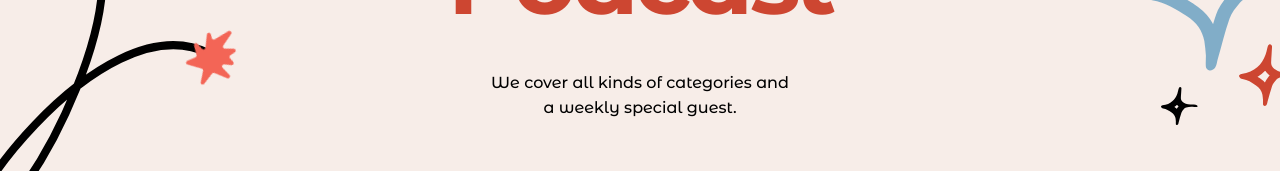
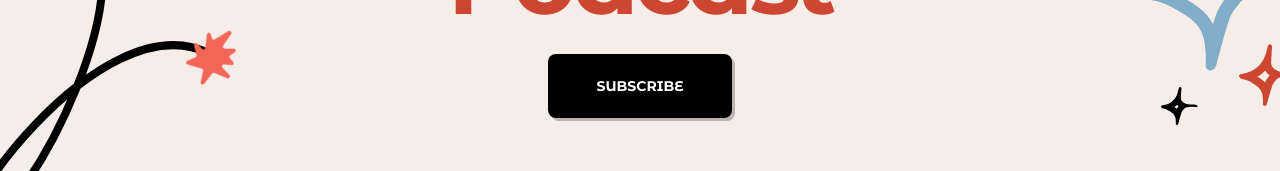
Before and after one commit to onedup/pod-of-cast-vue, a Vue app: page / in a window 1280 px wide. Shown: the part 326-497 px from the top of the page. Built offline with nearby package versions, Linux system fonts and the light colour scheme; what @splidejs/vue-splide would draw is missing.

Commit message:
refactor: change tagName to :tag-name in component call

```diff
--- a/src/components/blocks/BlockHomeHero.vue
+++ b/src/components/blocks/BlockHomeHero.vue
@@ -29,7 +29,7 @@ const splideOptions = {
       <BaseDisplayTitle class="hero__display-title centered"
         >Your Daily <template v-slot:highlight>Podcast</template></BaseDisplayTitle
       >
-      <BaseText class="hero__text centered" tagName="p" size="l"
+      <BaseText class="hero__text centered" :tag-name="p" size="l"
         >We cover all kinds of categories and a weekly special guest.</BaseText
       >
       <BaseButton class="hero__btn" size="l">SUBSCRIBE</BaseButton>
```
